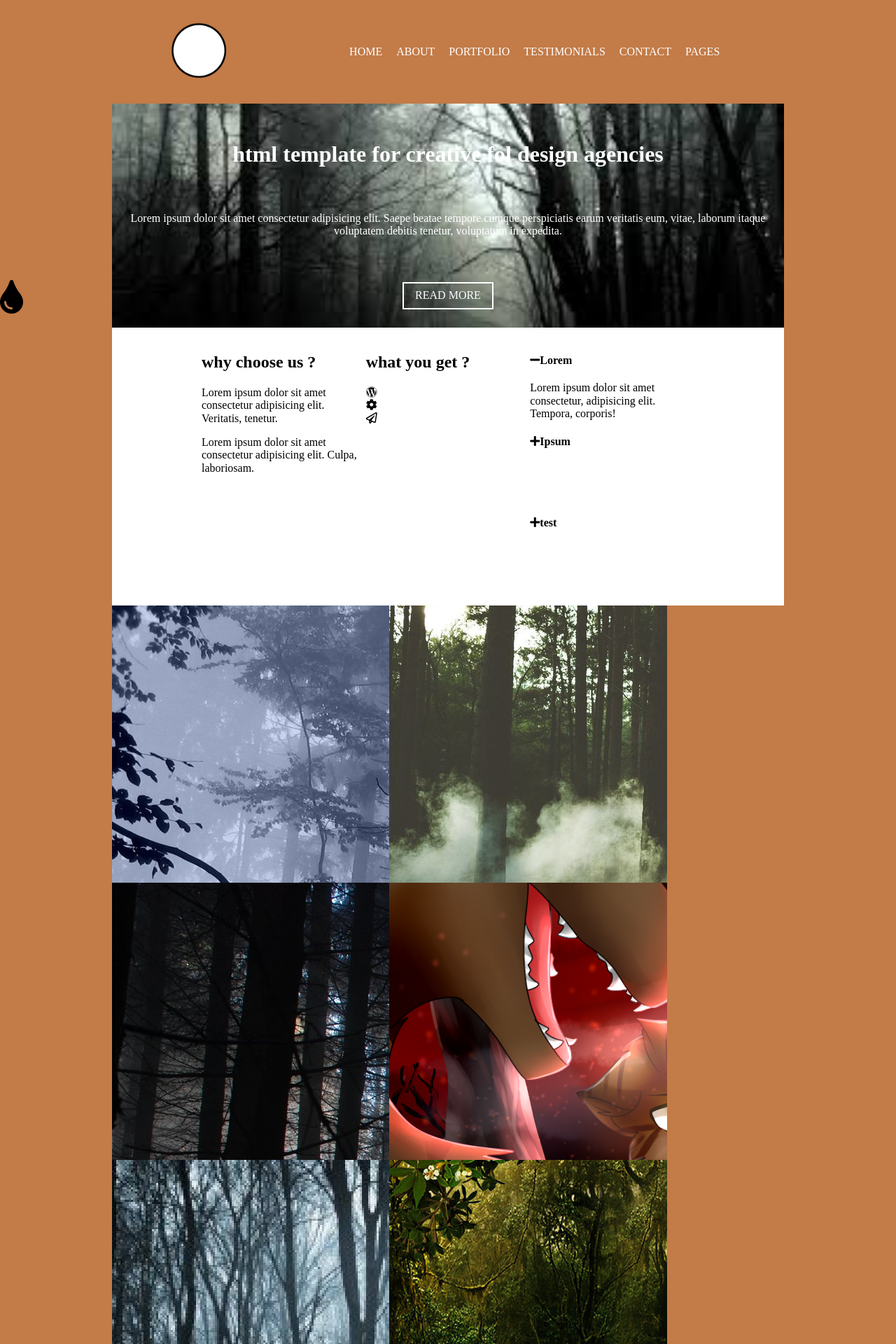
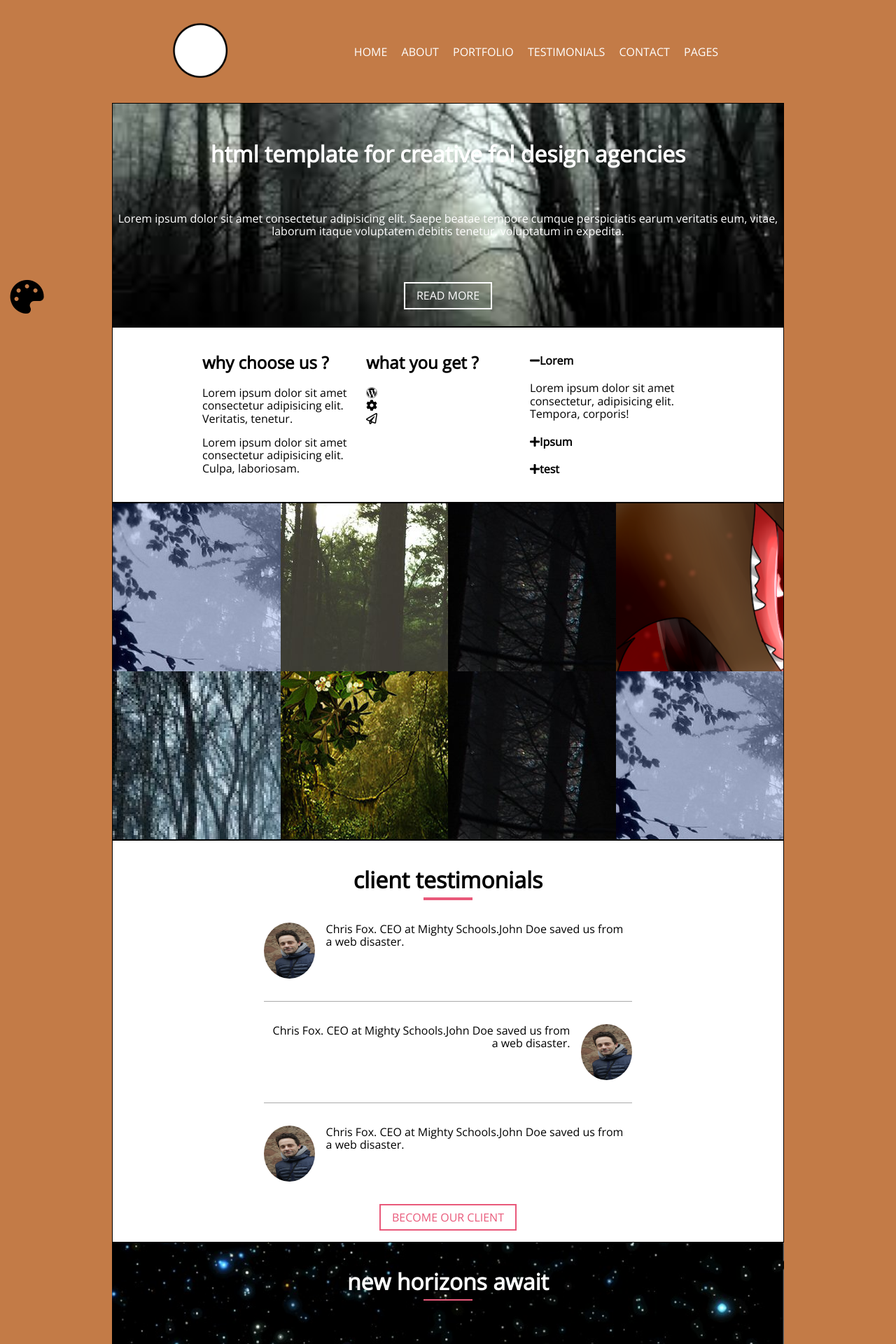
Before and after one commit to zzpapy/vibes2, a PHP site: page / in a window 1280 px wide. Shown: the top 1920 px of the page at 70% size. Run offline with PHP 8.4, Linux system fonts and the light colour scheme; some libraries are stand-ins or nearby versions.

Commit message:
color modal

```diff
--- /dev/null
+++ b/apps/envoi.php
@@ -0,0 +1,4 @@
+<?php
+    echo 'toto';
+    header('location:../index.php');
+?>
--- a/index.php
+++ b/index.php
@@ -6,11 +6,14 @@
     <title>Vibes</title>
     <link rel="stylesheet" href="https://cdnjs.cloudflare.com/ajax/libs/normalize/8.0.1/normalize.min.css" integrity="sha256-l85OmPOjvil/SOvVt3HnSSjzF1TUMyT9eV0c2BzEGzU=" crossorigin="anonymous" />
     <link rel="stylesheet" href="https://cdnjs.cloudflare.com/ajax/libs/font-awesome/5.12.1/css/all.min.css" integrity="sha256-mmgLkCYLUQbXn0B1SRqzHar6dCnv9oZFPEC1g1cwlkk=" crossorigin="anonymous" />
+    <link href="https://fonts.googleapis.com/css?family=Open+Sans&display=swap" rel="stylesheet">
     <link rel="stylesheet" href="public/styles/style.css">
 </head>
 <body>
-<div class="modal close hide"><div class="affich .transform"></div></div>
-<div class="color"><i class="fas fa-tint fa-3x"></i><input id="choix" class="hide " tabindex=-1 type="color"></div>
+<div class="modal close hide"><div class="affich .transform"><div class="center_modal"></div></div></div>
+<i class='fas change fa-palette fa-3x'></i>
+    <input id="choix" class="hide "  type="color">
+
 <div id="wrapper">
     <header id="header">
         <div id="nav" class="flex">
@@ -18,12 +21,12 @@
                 <img src="public/images/logo.png" alt="image logo">
             </div>
             <div class="nav_menu">
-                <a href="#">home</a>
-                <a href="#">about</a>
-                <a href="#">portfolio</a>
-                <a href="#">testimonials</a>
-                <a href="#">contact</a>
-                <a href="#">pages</a>
+                <a href="#title">home</a>
+                <a href="#info">about</a>
+                <a href="#gallery">portfolio</a>
+                <a href="#testimonials">testimonials</a>
+                <a href="#contact">contact</a>
+                <a href="#footer">pages</a>
             </div>
         </div>
         <div id="title">
@@ -90,6 +93,8 @@
         </section>
         <section id="testimonials">
             <h1>client testimonials</h1>
+            <div class="line"></div>
+            <div class="line"></div>
             <div class="center_test">
                 <div class="flex test">
                     <img src="public/images/moi.jpeg" alt="Avatar" style="width:90px">
@@ -110,12 +115,14 @@
         </section>
         <section id="buy">
             <h1> new horizons await</h1>
+            <div class="line"></div>
             <p>Lorem ipsum dolor sit amet consectetur adipisicing elit. Rerum vitae in velit sunt eius odit quasi repellendus explicabo commodi quos. Natus dolorum quibusdam, quasi veritatis quam vitae. Quibusdam, molestiae reiciendis?</p>
             <input class="button border-rose"type="submit" value="buy vibes on themeforest">
         </section>
         <section id="contact">
             <h1>GET IN TOUCH</h1>
-            <form action="" id="form" class="flex">
+            <div class="line"></div>
+            <form action="apps/envoi.php" id="form" method="POST"class="flex">
                 <div class="">
                     <div class="form_label">Votre nom</div>
                     <input id="nom" type="text" name ="nom" value="">
@@ -129,16 +136,38 @@
                     <input id="sujet" type="text" name ="sujet" value="">
                     <div class="form_label">message</div>
                     <textarea rows="4" cols="" name="comment" form="usrform"></textarea>
-                    <button class="button">envoyer</button>
+                    <button class="button border-rose btn-rose">envoyer</button>
                 </div>
 
             </form>
-            <footer id="footer">
-                <div></div>
-                <div></div>
-                <div></div>
-            </footer>
         </section>
+        <footer id="footer" class="flex">
+            <div class="child">
+                    <h2>why choose us ?</h2>
+                    <p>Lorem ipsum dolor sit amet consectetur adipisicing elit. Veritatis, tenetur.</p>
+                    <p>Lorem ipsum dolor sit amet consectetur adipisicing elit. Culpa, laboriosam.</p>
+                </div>
+                <div class="child">
+                    <h2>what you get ?</h2>
+                    <div><i class="fab fa-wordpress"></i></div>
+                    <div><i class="fas fa-cog"></i></div>
+                    <div><i class="far fa-paper-plane"></i></div>
+                </div>
+                <div class="child">
+                    <div class="deroul">
+                        <h4><i class="fas fa-minus"></i>Lorem</h4>
+                        <p>Lorem ipsum dolor sit amet consectetur, adipisicing elit. Tempora, corporis!</p>
+                    </div>
+                    <div class="deroul">
+                        <h4><i class="fas fa-plus "></i>Ipsum</h4>
+                        <p class="hide">Lorem ipsum dolor sit amet consectetur, adipisicing elit. Tempora, corporis!</p>
+                    </div>
+                    <div class="deroul">
+                        <h4><i class="fas fa-plus "></i>test</h4>
+                        <p class="hide">Lorem ipsum dolor sit amet consectetur, adipisicing elit. Tempora, corporis!</p>
+                    </div>
+                </div>
+        </footer>
     </div>
 </div>
 <script src="https://cdnjs.cloudflare.com/ajax/libs/jquery/3.4.1/jquery.min.js" integrity="sha256-CSXorXvZcTkaix6Yvo6HppcZGetbYMGWSFlBw8HfCJo=" crossorigin="anonymous"></script>
--- a/public/scripts/script.js
+++ b/public/scripts/script.js
@@ -11,16 +11,14 @@ $(".deroul h4").on("click", function(){
 $(".img_gal").on("click",function(){
     console.log(modal = $(this).find("img").clone())
     $(".modal").toggleClass("hide")
-    $(".affich").append(modal).toggleClass("transform-active")
+    $(".center_modal").append(modal).toggleClass("transform-active")
 })
 $(".close").on("click",function(){
     $(".modal").toggleClass("hide")
-    // $(".modal").toggleClass("transform-active")
-    $(".affich").toggleClass("transform-active").html("")
+    $(".center_modal").toggleClass("transform-active").html("")
 })
-$(".fa-tint").on("click",function(){
-    $("#choix").click().removeClass("hide");
-    console.log('toto')
+$(".change").on("click",function(){
+    $("#choix").click();
 })
 var c = document.getElementById("choix")
 
@@ -34,3 +32,30 @@ c.addEventListener("input", function() {
     $("#choix").click().addClass("hide");
     console.log(c.value)
 }, false);
+
+
+var isInViewport = function (elem) {
+    var bounding = elem.getBoundingClientRect();
+    return (
+        bounding.top >= 0 &&
+        bounding.left >= 0 &&
+        bounding.bottom <= (window.innerHeight || document.documentElement.clientHeight) &&
+        bounding.right <= (window.innerWidth || document.documentElement.clientWidth)
+    );
+};
+// console.log(isInViewport(test))
+tab = ['#title','#info','#gallery','#testimonials','#contact','#footer']
+window.addEventListener('scroll', function() {
+    // console.log(test);
+    tab.forEach(element => {
+        var test = document.querySelector(element)
+        if(isInViewport(test)){
+            console.log($("a[href='"+test+"'"))
+            $("a[href='"+test+"'").css("border-bottom","1px solid white")
+            test.style.border = "1px solid black"
+            // console.log(isInViewport(test))
+        }
+
+    });
+
+});
--- a/public/styles/style.css
+++ b/public/styles/style.css
@@ -8,21 +8,36 @@
 }
 body{
     background: var(--theme);
+    font-family: 'Open Sans', sans-serif;
+}
+h1{
+    margin-bottom: 0.2em;
 }
 img{
     /* object-fit:cover; */
     /* max-width: 100%; */
 }
+.line{
+    height: 1px;
+    width: 10%;
+    margin: auto;
+    border: 0.5px solid var(--pink);
+}
 .hide{
-    /* display: none; */
-    visibility: hidden;
+    display: none;
 }
-.color{
+.fa-palette{
     width: 15em;
     height: 15em;
     position: fixed;
     top: 50%;
+    left: 0.3em;
 }
+#choix{
+    width: 15em;
+    height: 15em;
+}
+
 /* input[type=submit]{
     padding: 0.5em 1em;
     border-style: solid;
@@ -95,6 +110,8 @@ section:not(#gallery){
     align-items: center;
     justify-content: space-around;
     padding: 2em 0;
+    position: sticky;
+    top: 0;
 }
 .nav_menu a{
     color: white;
@@ -128,22 +145,25 @@ section:not(#gallery){
 .affich{
     max-width: 75%;
     margin: auto;
+    padding-top: 5em;
+    z-index: 1;
 }
-.modal .affich img{
+.center_modal{
     max-width: 100%;
-    margin-left: 25%;
+}
+.center_modal img{
+    max-width: 100%;
 }
 .transform {
     transition: all 5s ease;
 }
 
 .transform-active {
-    /* height: 200px; */
     max-width: 100%;
 }
 .img_gal{
-    width: 24.77em;
-    height: 24.77em;
+    width: 25%;
+    height: 15em;
     overflow: hidden;
 }
 .gal_img img:hover{
@@ -210,3 +230,7 @@ blockquote p{
 .form_label{
     text-align: left;
 }
+#footer{
+    background-color: black;
+    padding: 2em;
+}
```
